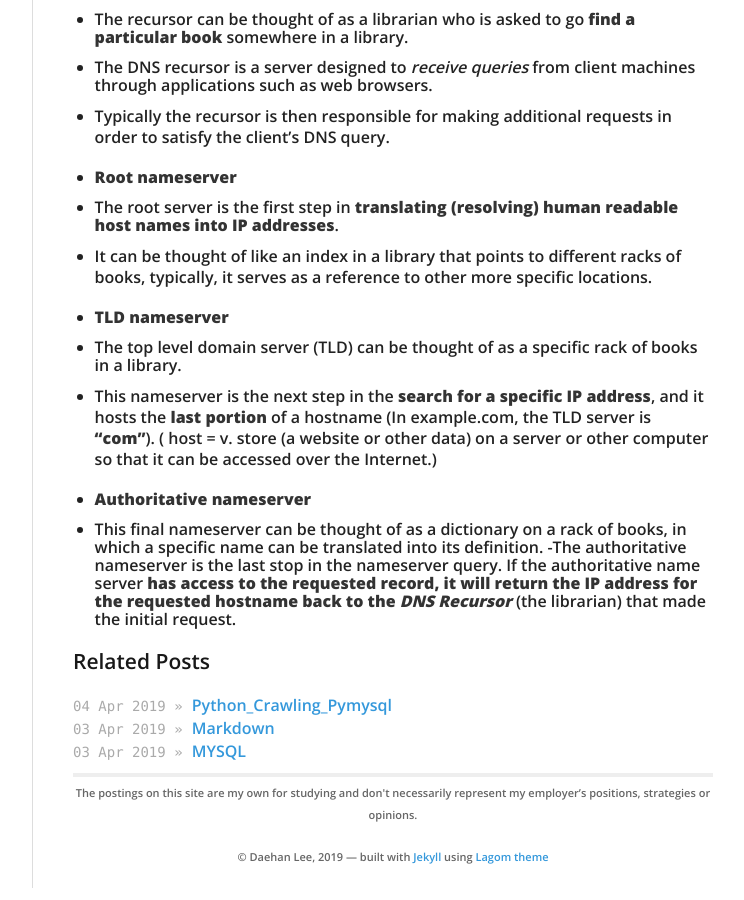
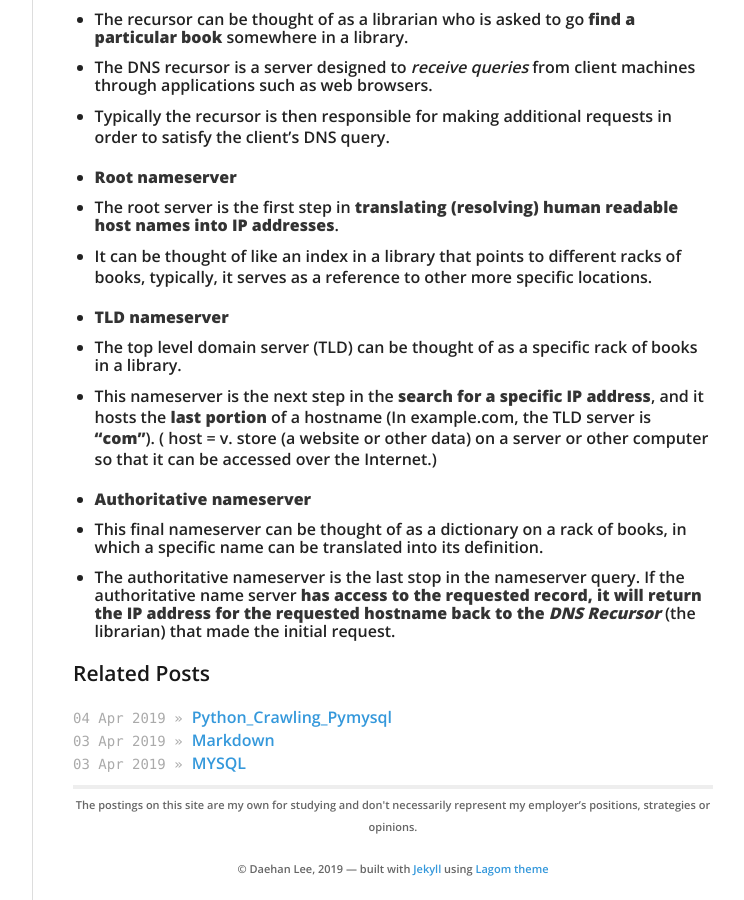
Before and after one commit to daehan0226/Study, a Jekyll site: the page built from _posts/2019-04-05-DNS.md, in a window 1280 px wide and 900 px high, scrolled down 962 px. Shown: the whole window, without its empty margins (378-1122 px from the left). Built offline with Jekyll 4.4.1, drawn with Linux system fonts in a browser that asks for light colours; part of the change alters nothing that is shown.

Commit message:
Update 2019-04-05-DNS.md

```diff
--- a/_posts/2019-04-05-DNS.md
+++ b/_posts/2019-04-05-DNS.md
@@ -6,7 +6,7 @@ categories:
 ---
 > # DNS
 
-### What is DNS?
+### What is DNS? [dns_link]
 - The Domain Name Systems (DNS) is the phonebook of the Internet.
 - Humans access information online through domain names, like nytimes.com or espn.com.
 - Web browsers interact through Internet Protocol (IP) addresses.
@@ -26,18 +26,32 @@ categories:
 > #### There are **4 DNS servers** involved in loading a webpage:
 
 * **DNS recursor**
-- The recursor can be thought of as a librarian who is asked to go **find a particular book** somewhere in a library.
-- The DNS recursor is a server designed to *receive queries* from client machines through applications such as web browsers.
-- Typically the recursor is then responsible for making additional requests in order to satisfy the client’s DNS query.
+ * The recursor can be thought of as a librarian who is asked to go **find a particular book** somewhere in a library.
+ * The DNS recursor is a server designed to *receive queries* from client machines through applications such as web browsers.
+ * Typically the recursor is then responsible for making additional requests in order to satisfy the client’s DNS query.
 
 * **Root nameserver**
-- The root server is the first step in **translating (resolving) human readable host names into IP addresses**.
-- It can be thought of like an index in a library that points to different racks of books, typically, it serves as a reference to other more specific locations.
+ * The root server is the first step in **translating (resolving) human readable host names into IP addresses**.
+ * It can be thought of like an index in a library that points to different racks of books, typically, it serves as a reference to other more specific locations.
 
 * **TLD nameserver**
-- The top level domain server (TLD) can be thought of as a specific rack of books in a library.
-- This nameserver is the next step in the **search for a specific IP address**, and it hosts the **last portion** of a hostname (In example.com, the TLD server is **“com”**).   ( host = v. store (a website or other data) on a server or other computer so that it can be accessed over the Internet.)
+ * The top level domain server (TLD) can be thought of as a specific rack of books in a library.
+ * This nameserver is the next step in the **search for a specific IP address**, and it hosts the **last portion** of a hostname (In example.com, the TLD server is **“com”**).   ( host = v. store (a website or other data) on a server or other computer so that it can be accessed over the Internet.)
 
 * **Authoritative nameserver**
-- This final nameserver can be thought of as a dictionary on a rack of books, in which a specific name can be translated into its definition.
--The authoritative nameserver is the last stop in the nameserver query. If the authoritative name server **has access to the requested record, it will return the IP address for the requested hostname back to the *DNS Recursor*** (the librarian) that made the initial request.
+ * This final nameserver can be thought of as a dictionary on a rack of books, in which a specific name can be translated into its definition.
+ * The authoritative nameserver is the last stop in the nameserver query. If the authoritative name server **has access to the requested record, it will return the IP address for the requested hostname back to the *DNS Recursor*** (the librarian) that made the initial request.
+
+
+
+
+
+
+
+
+
+
+
+
+
+[dns_link]: https://www.cloudflare.com/learning/dns/what-is-dns/
```
